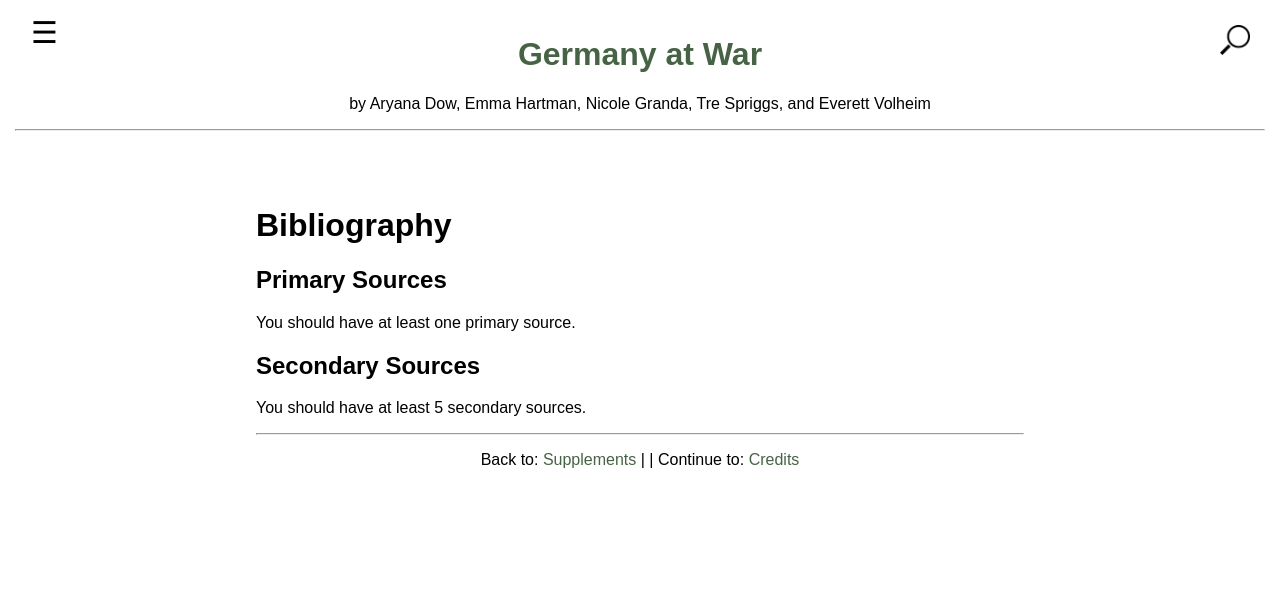
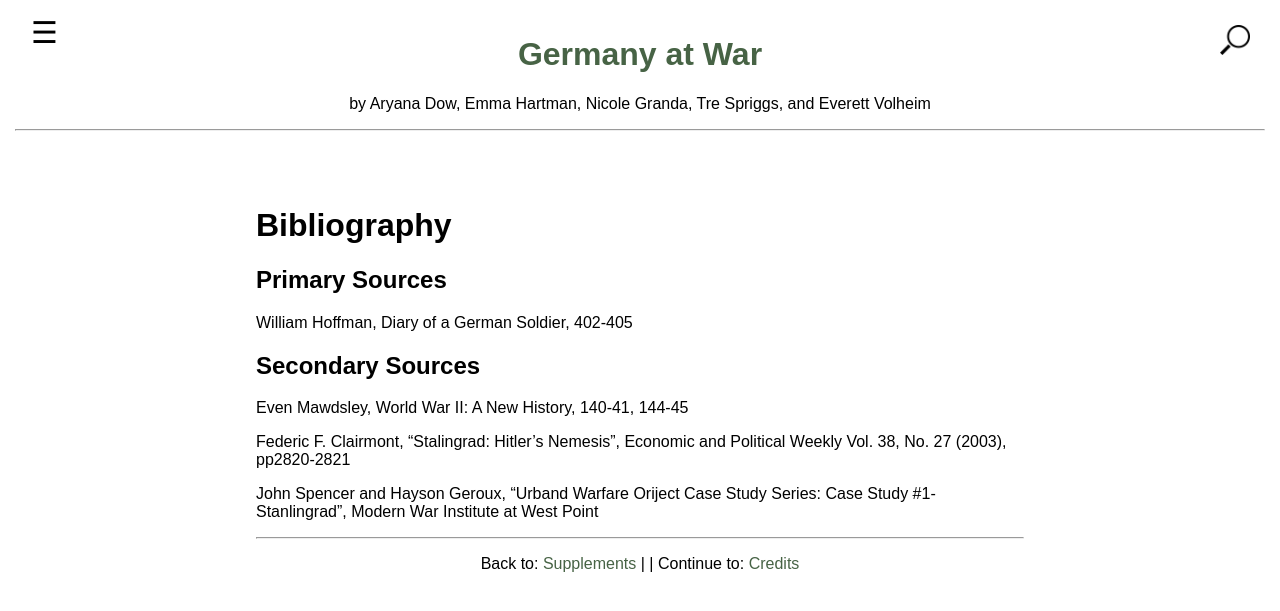
Before and after one commit to EVolheim/VOLHEIM-EVERETT-3931, a Jekyll site: the page built from 005_bibliography.md, in a window 1280 px wide. Shown: the top 611 px of the page. Built offline with Jekyll 4.4.1, drawn with Linux system fonts in a browser that asks for light colours.

Commit message:
Update 005_bibliography.md

```diff
--- a/005_bibliography.md
+++ b/005_bibliography.md
@@ -8,8 +8,12 @@ number: 5
 
 ## Primary Sources
 
-You should have at least one primary source.
+William Hoffman, Diary of a German Soldier, 402-405
 
 ## Secondary Sources
 
-You should have at least 5 secondary sources.
+Even Mawdsley, World War II: A New History, 140-41, 144-45
+
+Federic F. Clairmont, "Stalingrad: Hitler's Nemesis", Economic and Political Weekly Vol. 38, No. 27 (2003), pp2820-2821
+
+John Spencer and Hayson Geroux, "Urband Warfare Oriject Case Study Series: Case Study #1-Stanlingrad", Modern War Institute at West Point
```
